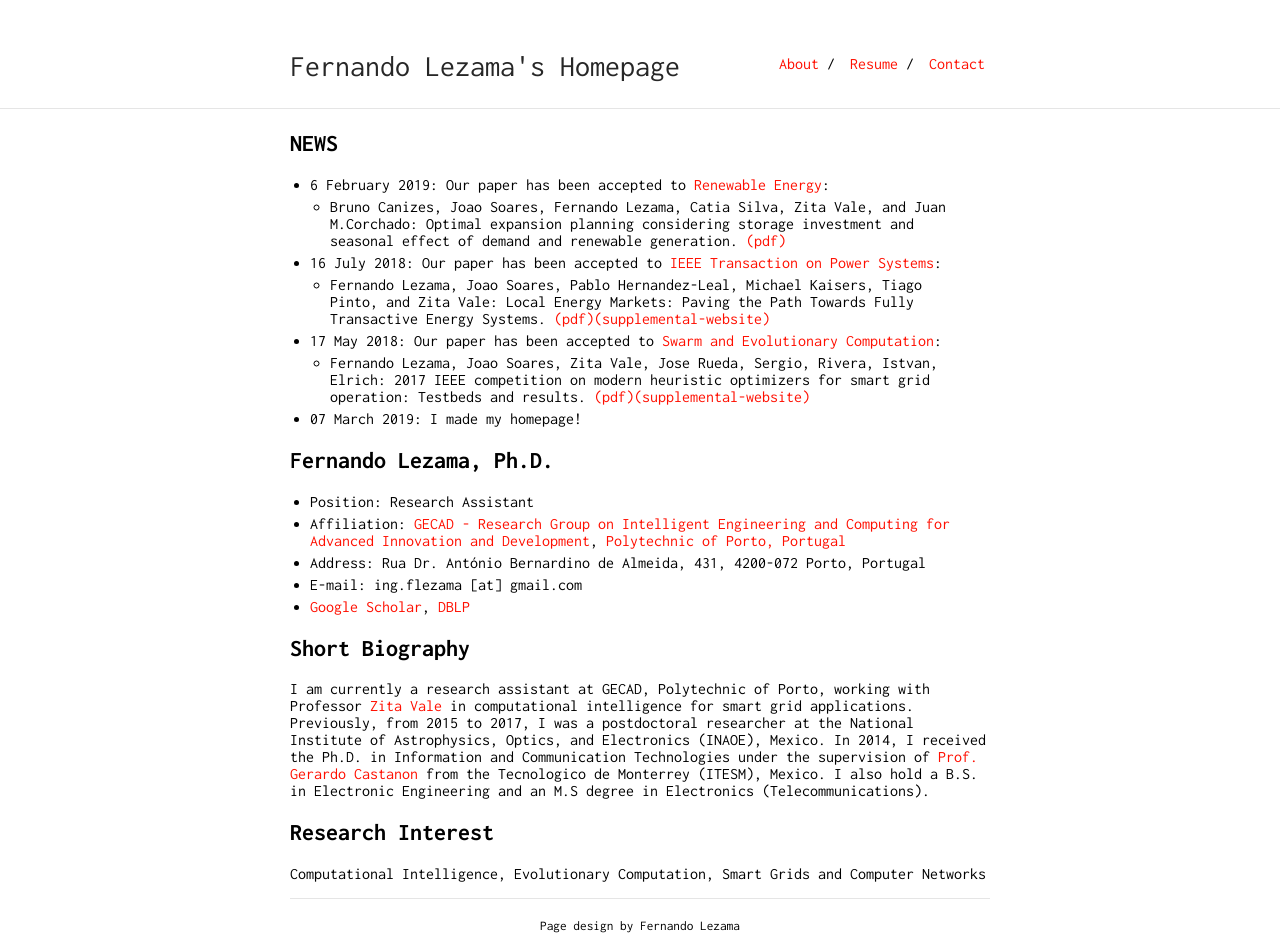
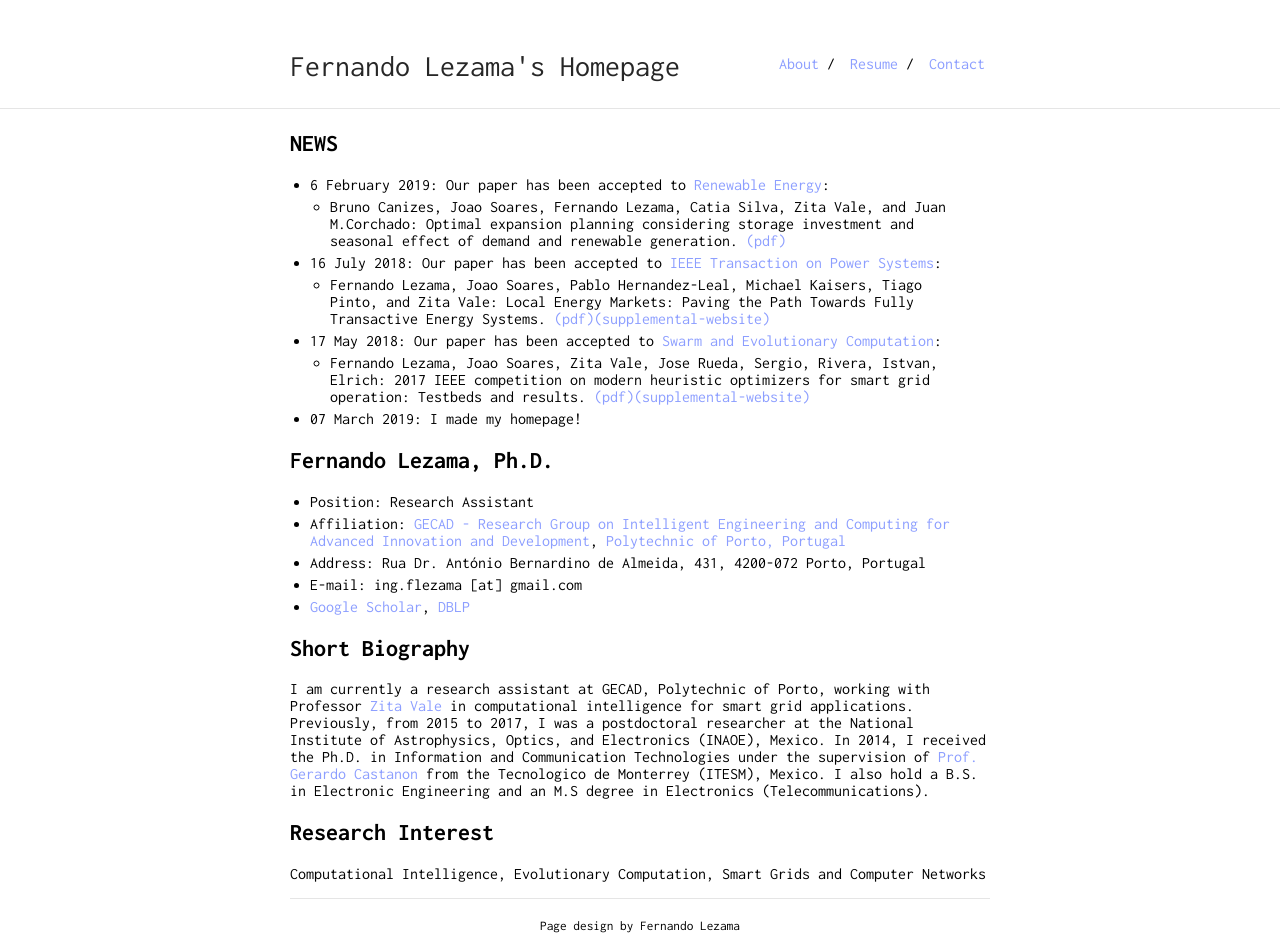
Before and after one commit to fernandolezama/fernandolezama.github.io, a Jekyll site: the page built from index.md, in a window 1280 px wide. Built offline with Jekyll 4.4.1, drawn with Linux system fonts in a browser that asks for light colours.

Commit message:
Update vars.scss

```diff
--- a/_sass/vars.scss
+++ b/_sass/vars.scss
@@ -2,8 +2,10 @@
  * Customization Variables
  */
 
-$accent: #FF0F00;
+$accent: #8c9eff;
+$bgcolor: #FFFFFF;
 $image-size: 85px;
+
 
 /*
  * Build Variables, don't touch
```
